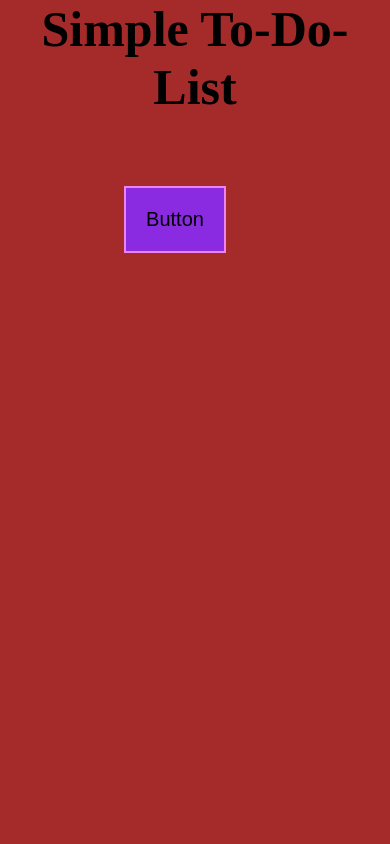
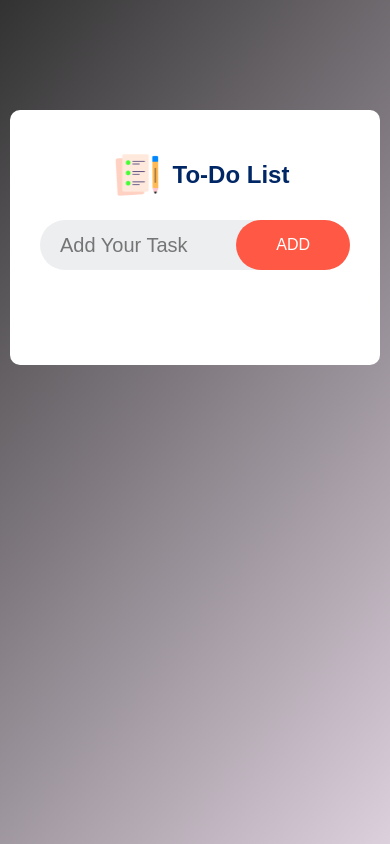
Before and after one commit to dotSamad/OIBSIP, a plain HTML site: page oibsip_level02_task03/index.html in a window 390 px wide. Drawn offline with Linux system fonts and the light colour scheme.

Commit message:
feat, fix, style

```diff
--- a/oibsip_level02_task03/index.html
+++ b/oibsip_level02_task03/index.html
@@ -10,15 +10,22 @@
 </head>
 
 <body>
-    <h1>Simple To-Do-List</h1>
-    <!-- <button onclick="myFunction('a+b')">START</button> -->
-    <div class="main">
-        <button onmouseover="myButton()">Button</button>
-        <p id="demo"></p>
+    <div class="container">
+        <div class="todo-app">
+            <h2> <img src="images/icon.png" alt="">To-Do List</h2>
+            <div class="row">
+                <input type="text" id="input-box" placeholder="Add Your Task">
+                <button onclick="addTask()">ADD</button>
+            </div>
+            <ul id="list-container">
+                <!-- <li class="checked">Task 1</li>
+                <li>Task 2</li>
+                <li>Task 3</li> -->
+            </ul>
+
+        </div>
     </div>
-    <script src="index.js">
-
-    </script>
+    <script src="index.js"></script>
 </body>
 
 </html>
--- a/oibsip_level02_task03/index.js
+++ b/oibsip_level02_task03/index.js
@@ -1,3 +1,37 @@
-function myButton(){
-    document.getElementById('demo').innerHTML = 'This is my to do list';
+const inputBox = document.getElementById("input-box");
+const listContainer = document.getElementById("list-container");
+function addTask() {
+    if (inputBox.value === '') {
+        alert("Write Something");
+    }
+    else {
+        let li = document.createElement("li");
+        li.innerHTML = inputBox.value;
+        listContainer.appendChild(li);
+        let span = document.createElement("span");
+        span.innerHTML = "\u00d7";
+        li.appendChild(span);
+    }
+    inputBox.value = '';
+    saveData();
 }
+
+listContainer.addEventListener("click", function (e) {
+    if (e.target.tagName === "LI") {
+        e.target.classList.toggle("checked");
+        saveData();
+    }
+    else if (e.target.tagName === 'SPAN') {
+        e.target.parentElement.remove();
+        saveData();
+    }
+}, false);
+
+function saveData(){
+    localStorage.setItem("data", listContainer.innerHTML);
+}
+
+function showData(){
+    listContainer.innerHTML = localStorage.getItem("data");
+}
+showData();
--- a/oibsip_level02_task03/style.css
+++ b/oibsip_level02_task03/style.css
@@ -1,31 +1,127 @@
-*{
+* {
     margin: 0;
     padding: 0;
-    background-color: brown;
+    font-family: sans-serif;
+    box-sizing: border-box;
 }
 
-h1{
-    text-align: center;
-    font-family: 'Times New Roman', Times, serif;
-    font-size: 50px;
+.container {
+    width: 100%;
+    min-height: 100vh;
+    background: linear-gradient(130deg, #323232, #DDD0DD);
+    padding: 10px;
 }
 
-.main{
-    margin-top: 18%;
-    display: flex;
-    justify-content: center;
-}
-#demo{
-    font-size: 30px;
-    background-color: brown;
-    color: blueviolet;
-    font-family: 'Lucida Sans', 'Lucida Sans Regular', 'Lucida Grande', 'Lucida Sans Unicode', Geneva, Verdana, sans-serif;
-    margin: 20px;
+.todo-app {
+    width: 100%;
+    max-width: 540px;
+    background: #fff;
+    margin: 100px auto 20px;
+    padding: 40px 30px 70px;
+    border-radius: 10px;
 }
 
-button{
-    background-color: blueviolet;
-    padding: 20px;
+.todo-app h2 {
+    color: #002765;
+    display: flex;
+    align-items: center;
+    justify-content: center;
+    margin-bottom: 20px;
+}
+
+.todo-app h2 img{
+    height: 50px;
+    width: 50px;
+    margin: 0px 11px;
+    padding: 0px 1px;
+}
+
+.row {
+    display: flex;
+    align-items: center;
+    justify-content: space-evenly;
+    background: #edeef0;
+    border-radius: 30px;
+    padding-left: 20px;
+    margin-bottom: 25px;
+}
+
+input {
+    flex: 1;
+    border: none;
+    outline: none;
+    background: transparent;
+    padding: 6px;
     font-size: 20px;
-    border: 2px solid violet;
 }
+
+button {
+    border: none;
+    outline: none;
+    padding: 16px 40px;
+    background: #ff5945;
+    color: #fff;
+    font-size: 16px;
+    cursor: pointer;
+    border-radius: 40px;
+}
+
+ul li {
+    list-style: none;
+    font-size: 20px;
+    padding: 17px 9px 9px 44px;
+    user-select: none;
+    cursor: pointer;
+    position: relative;
+}
+
+ul li::before {
+    content: '';
+    position: absolute;
+    height: 28px;
+    width: 28px;
+    border-radius: 50%;
+    background-image: url(images/unchecked.png);
+    background-size: cover;
+    background-position: center;
+    top: 12px;
+    left: 8px;
+
+}
+
+ul li.checked {
+    color: #555;
+    text-decoration: line-through;
+}
+
+ul li.checked::before {
+    background-image: url(images/checked.png);
+}
+
+ul li span {
+    position: absolute;
+    right: 0;
+    top: 5px;
+    width: 40px;
+    height: 40px;
+    font-size: 22px;
+    color: #555;
+    line-height: 40px;
+    text-align: center;
+    border-radius: 50%;
+}
+
+ul li span:hover {
+    background: #edeef0;
+}
+@media screen and (max-width: 550px) {
+    input {
+        width: 100%;
+        border: none;
+        outline: none;
+        background: transparent;
+        padding: 0px;
+        font-size: auto;
+    }
+
+}
```
